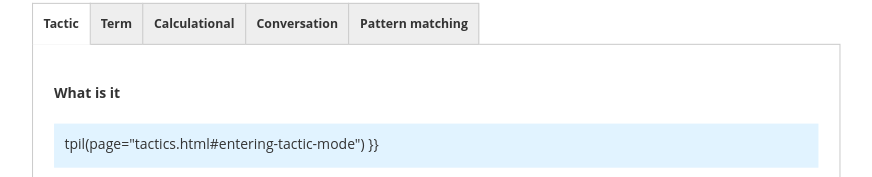
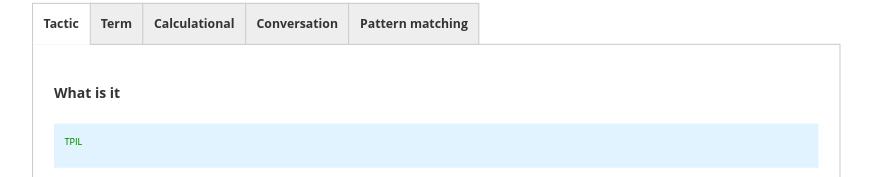
Before and after one commit to utensil/lean-cheatsheet, a plain HTML site: page index.html in a window 1280 px wide. Shown: the part 1473-1650 px from the top of the page, without its empty margins (223-1095 px from the left). Drawn offline with Linux system fonts and the light colour scheme; a script that the page names is missing; a small style sheet from the web is missing; a web font is replaced by a local one.

Commit message:
Deploying to gh-pages from  @ cbca2475431b54b1ddb95c1d3a4c2777d2affec0 🚀

```diff
--- a/index.html
+++ b/index.html
@@ -122,7 +122,7 @@ end
 <div class="tab-content">
 <h4 id="what-is-it">What is it</h4>
 <blockquote>
-<p>tpil(page=&quot;tactics.html#entering-tactic-mode&quot;) }}</p>
+<p><a href="https://leanprover.github.io/theorem_proving_in_lean/tactics.html#entering-tactic-mode"><sup class="entry">TPIL</sup></a></p>
 </blockquote>
 <p>Reasoning backwards:</p>
 <p>goal → transformed (sub-)goals → hypotheses</p>
@@ -139,7 +139,7 @@ end
 <div class="tab-content">
 <h4 id="what-is-it-1">What is it</h4>
 <blockquote>
-<p>tpil(page=&quot;tactics.html#entering-tactic-mode&quot;) }}</p>
+<p><a href="https://leanprover.github.io/theorem_proving_in_lean/tactics.html#entering-tactic-mode"><sup class="entry">TPIL</sup></a></p>
 </blockquote>
 <p>Reasoning concisely like lambda functions with the help of the type system.</p>
 <h4 id="looks-like-1">Looks like</h4>
@@ -201,7 +201,6 @@ end
 | (n+1) := less_than_or_equal.step (zero_le n)
 </code></pre>
 </div></div></div>
-</div></div></div>
 </div>
 <footer>
 <p>Utensil Song, 2020 – <a href="https://utensil.github.io/lean-cheatsheet/">lean-cheatsheet</a> <br/><br/> <a href="https://utensil.github.io/lean-cheatsheet/legal">Legal &amp; Privacy</a></p>
```
